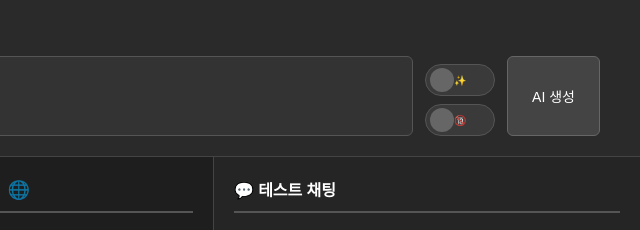
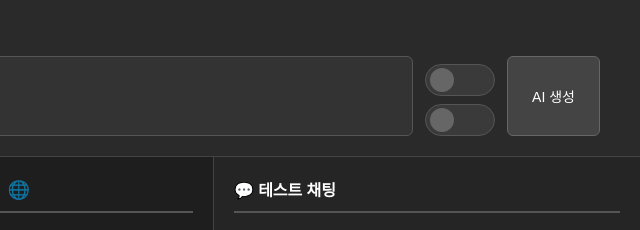
Before and after one commit to tpttpt12/ian-chatbot, a plain HTML site: page index.html in a window 1280 px wide. Shown: the top 230 px of the page, 640-1280 px from the left. Drawn offline with Linux system fonts and the light colour scheme.

Commit message:
Update index.html

```diff
--- a/index.html
+++ b/index.html
@@ -613,10 +613,10 @@
 
                 <div class="request-options">
                     <div class="option-toggle" id="specialToggle" onclick="toggleOption('special')">
-                        <span class="toggle-label">✨</span>
+                        <span class="toggle-label"></span>
                     </div>
                     <div class="option-toggle" id="nsfwToggle" onclick="toggleOption('nsfw')">
-                        <span class="toggle-label">🔞</span>
+                        <span class="toggle-label"></span>
                     </div>
                 </div>
 
@@ -1011,7 +1011,7 @@ JSON:
                     console.warn('응답이 중간에 잘린 것 같습니다');
                 }
 
-                console.log('원본 응답 텍스트:', responseText);
+                console.log('원본 응답 텍스트:', responseText.substring(0, 100) + '...');
 
                 // JSON 추출 및 정리 - 더 강력한 방법
                 let jsonText = responseText;
```
